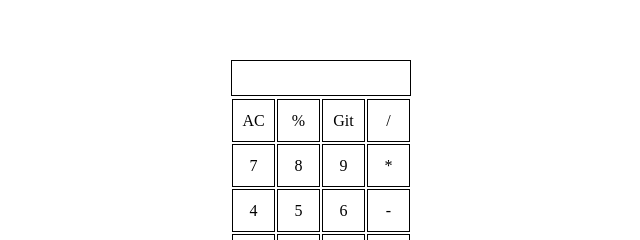
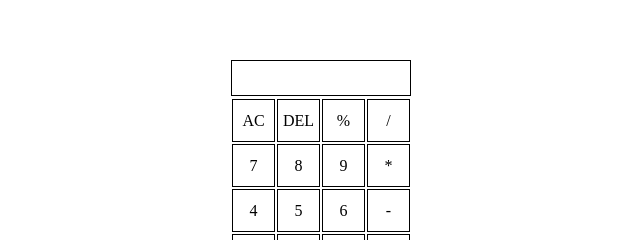
Before and after one commit to wre0rl/calculator, a plain HTML site: page index.html in a window 1280 px wide. Shown: the part 217-457 px from the top of the page, 319-959 px from the left. Drawn offline with Linux system fonts and the light colour scheme.

Commit message:
Fix typo

```diff
--- a/index.html
+++ b/index.html
@@ -12,8 +12,8 @@
     <div class="display"></div>
     <div class="buttons">
       <div class="button">AC</div>
+      <div class="button">DEL</div>
       <div class="button">%</div>
-      <div class="button">Git</div>
       <div class="button">/</div>
       <div class="button">7</div>
       <div class="button">8</div>
```
